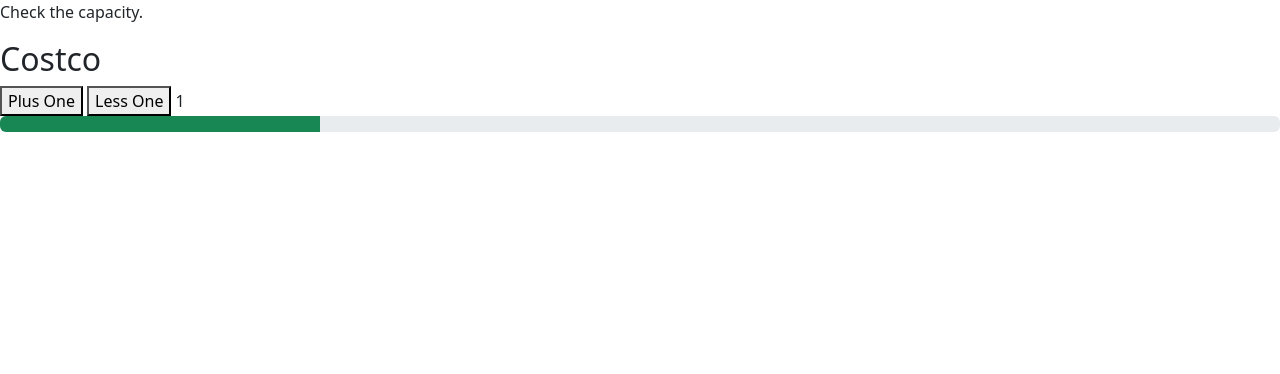
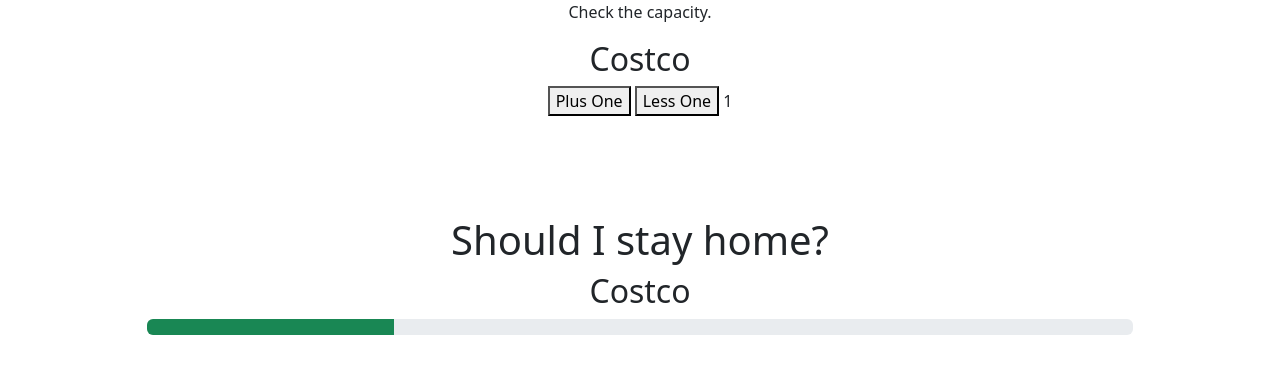
Before and after one commit to jimmyli123/shouldistayhome, a plain HTML site: page index.html in a window 1280 px wide. Both pictures are taken after a click on the button "Plus One". Drawn offline with nearby package versions, Linux system fonts and the light colour scheme.

Commit message:
center aligned the content. Separated the user from the member interface.

```diff
--- a/css/style.css
+++ b/css/style.css
@@ -1,4 +1,18 @@
 
 * {
-    box-sizing: n;
+    box-sizing: border-box;
 }
+
+.member_interface {
+    width: 77%;
+    display: block;
+    margin: auto auto 100px;;
+    text-align: center;
+}
+
+.user_interface {
+    width: 77%;
+    display: block;
+    margin: auto;
+    text-align: center;
+}
--- a/index.html
+++ b/index.html
@@ -7,8 +7,11 @@
     <title>Should I stay home</title>
     <link rel="shortcut icon" href="/images/home.ico" type="image/x-icon">
     <link href="https://cdn.jsdelivr.net/npm/bootstrap@5.3.0-alpha1/dist/css/bootstrap.min.css" rel="stylesheet" integrity="sha384-GLhlTQ8iRABdZLl6O3oVMWSktQOp6b7In1Zl3/Jr59b6EGGoI1aFkw7cmDA6j6gD" crossorigin="anonymous">
+    <link rel="stylesheet" href="/css/style.css">
 </head>
 <body>
+    <!-- This is what a worker would see -->
+    <div class="member_interface">
         <p>Check the capacity.</p>
         <div>
             <h2>Costco</h2>
@@ -17,9 +20,15 @@
             <span id="showCount">0</span>
         </div>
 
+    </div>
+    <!-- This is what a user would see -->
 
+    <div class="user_interface">
+        <h1>Should I stay home?</h1>
+        <h2>Costco</h2>
         <div class="progress">
             <div id="progress_bar" class="progress-bar bg-success" role="progressbar"  aria-valuenow="25" aria-valuemin="0" aria-valuemax="100"></div>
+          </div>
     </div>
 
     <!-- Scripts -->
--- a/js/main.js
+++ b/js/main.js
@@ -8,7 +8,13 @@ let threeFourth = oneFourth * 3;
 
 
 function addOne() {
-    if (count+1 > maxCapacity) {
+    if (count+1 === maxCapacity) {
+        document.querySelector("#showCount").innerHTML = "You have reached max capacity.";
+        count +=1;
+        let progressBar = document.querySelector("#progress_bar")
+        checkCounter(count)
+    }
+    else if (count+1 > maxCapacity) {
         document.querySelector("#showCount").innerHTML = "You have reached max capacity.";
     }
     else {
@@ -17,7 +23,6 @@ function addOne() {
         let progressBar = document.querySelector("#progress_bar")
         checkCounter(count)
     }
-
 }
 
 function removeOne() {
```
Lines whose indentation alone changed are shown as unchanged.
